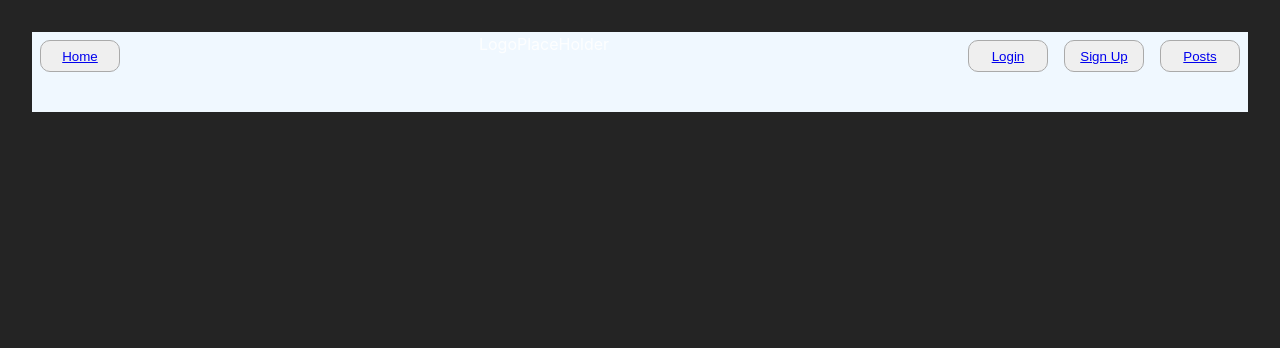
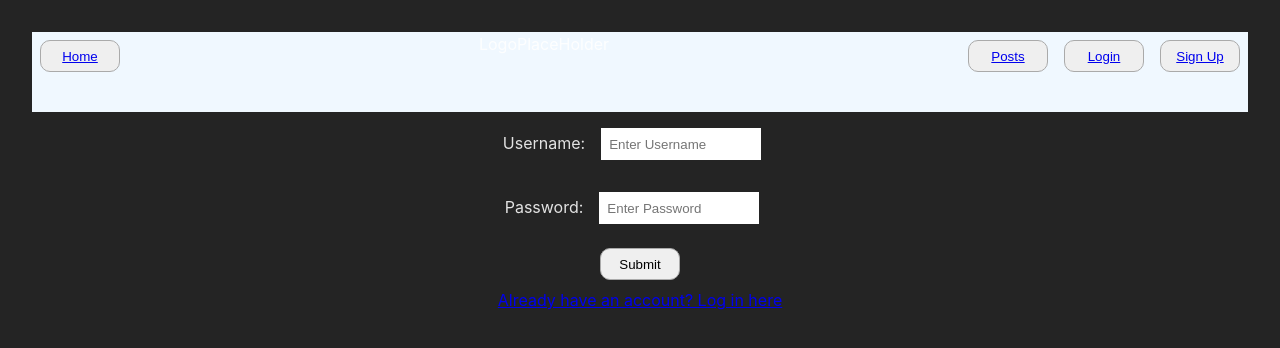
Before and after one commit to Colton-Yulia/strangerthingsgroupproject, a React (Vite) app: page /login in a window 1280 px wide. Shown: the top 348 px of the page. Built offline with nearby package versions, Linux system fonts and the light colour scheme; no server answers.

Commit message:
refactored login/register user

```diff
--- a/src/App.jsx
+++ b/src/App.jsx
@@ -6,13 +6,22 @@ import SinglePost from "./components/SinglePost";
 import NavBar from "./components/NavBar";
 import NewPost from "./components/NewPost";
 import HomePage from "./components/HomePage";
-// import Login from "./components/Login";
-// import Register from "./components/Register";
+import Login from "./components/Login";
+import Register from "./components/Register";
 
 function App() {
   const COHORT_NAME = "2209-FTB-ET-WEB-FT";
   const BASE_URL = `https://strangers-things.herokuapp.com/api/${COHORT_NAME}`;
   const [allPosts, setAllPosts] = useState([]);
+  const [isLoggedIn, setIsLoggedIn] = useState(false);
+
+  useEffect(() => {
+    const token = localStorage.getItem("token");
+    console.log(token);
+    if (token) {
+      setIsLoggedIn(true);
+    }
+  });
 
   useEffect(() => {
     const fetchData = async () => {
@@ -29,20 +38,26 @@ function App() {
   }, []);
   return (
     <div>
-      <NavBar />
+      <NavBar isLoggedIn={isLoggedIn} setIsLoggedIn={setIsLoggedIn} />
       <Routes>
         <Route path="/posts" element={<PostsList allPosts={allPosts} />} />
         <Route path="/newpost" element={<NewPost />} />
-        {/* <Route path="/login" element={<Login />} />
-        <Route path="/register" element={<Register />} /> */}
         <Route
           path="/singlepost/:id"
           element={<SinglePost allPosts={allPosts} />}
         />
+        <Route
+          path="/singlepost/"
+          element={<SinglePost allPosts={allPosts} />}
+        />
         <Route path="/" element={<HomePage />} />
         <Route
-          path="/singlepost"
-          element={<SinglePost allPosts={allPosts} />}
+          path="/login"
+          element={<Login setIsLoggedIn={setIsLoggedIn} />}
+        />
+        <Route
+          path="/register"
+          element={<Register setIsLoggedIn={setIsLoggedIn} />}
         />
       </Routes>
     </div>
--- /dev/null
+++ b/src/api-adapters/index.js
@@ -0,0 +1,67 @@
+const COHORT_NAME = "2304-FTB-ET-WEB-FT";
+const BASE_URL = `https://strangers-things.herokuapp.com/api/${COHORT_NAME}`;
+
+export const registerUser = async (username, password) => {
+  try {
+    const response = await fetch(`${BASE_URL}/users/login`, {
+      method: "POST",
+      headers: {
+        "Content-Type": "application/json",
+      },
+      body: JSON.stringify({
+        user: {
+          username: username,
+          password: password,
+        },
+      }),
+    });
+    const result = await response.json();
+    console.log(result, "result");
+    return result.data;
+  } catch (error) {
+    console.log(error);
+  }
+  return;
+};
+
+export const loginUser = async (username, password) => {
+  try {
+    const response = await fetch(`${BASE_URL}/users/register`, {
+      method: "POST",
+      headers: {
+        "Content-Type": "application/json",
+      },
+      body: JSON.stringify({
+        user: {
+          username: username,
+          password: password,
+        },
+      }),
+    });
+    const result = await response.json();
+    console.log(result, "result");
+    return result.data;
+  } catch (error) {
+    console.log(error);
+  }
+  return;
+};
+
+export const newPost = async () => {
+  try {
+    const newPost = { location, delivery, messages, active };
+    const response = await fetch(`${BASE_URL}/posts`, {
+      method: "POST",
+      headers: {
+        "Content-Type": "application/json",
+        Authorization: `Bearer ${TOKEN_STRING_HERE}`,
+      },
+      body: JSON.stringify({ post: newPost }),
+    });
+    const result = await response.json();
+    console.log(result);
+    return result;
+  } catch (err) {
+    console.error(err);
+  }
+};
--- a/src/components/HomePage.jsx
+++ b/src/components/HomePage.jsx
@@ -1,9 +1,9 @@
-import NewPost from "./NewPost";
+import "./homePage.css";
 
 const HomePage = () => {
   return (
-    <div>
-      <h1>Welcome to the upside down!</h1>
+    <div className="home-container">
+      <h1>Welcome to the Upside Down!</h1>
     </div>
   );
 };
--- a/src/components/Login.jsx
+++ b/src/components/Login.jsx
@@ -1,48 +1,65 @@
 //const BASE_URL = "https://strangers-things.herokuapp.com/api/2304-ftb-et-web-ft";
 //const COHORT_NAME = '2304-FTB-ET-WEB-FT';
+import "./login.css";
 
 import { useState } from "react";
 import { Link } from "react-router-dom";
-import { loginUser } from "../api";
+import { loginUser } from "../api-adapters";
+import { useNavigate } from "react-router-dom";
 
-const Login = (setToken, navigate) => {
+const Login = ({ setIsLoggedIn }) => {
   const [username, setUsername] = useState("");
   const [password, setPassword] = useState("");
 
-  const handleSubmit = async () => {
-    const results = await loginUser(username, password);
-    if (results.success) {
-      setToken(results.data.token);
-      window.localStorage.setItem("token", results.data.token);
+  const handleSubmit = async (e) => {
+    // e.preventDefault();
+    try {
+      const result = await loginUser(username, password);
+      console.log(result);
+      localStorage.setItem("token", result.token);
+      setIsLoggedIn(true);
       navigate("/profile");
-    } else {
-      console.log(results.error.message);
+    } catch (error) {
+      console.log(error);
     }
   };
 
   return (
+    <div>
       <form
-      onSubmit={(event) => {
-        event.preventDefault();
+        onSubmit={(e) => {
+          e.preventDefault();
           handleSubmit();
         }}
       >
+        <label>
+          Username:
           <input
             type="text"
             placeholder="Enter Username"
-        onChange={(event) => setUsername(event.target.value)}
+            value={username}
+            onChange={(e) => {
+              setUsername(e.target.value);
+            }}
           />
+        </label>
+        <label>
+          Password:
           <input
-        className="loginBtn"
             type="password"
             placeholder="Enter Password"
-        onChange={(event) => setPassword(event.target.value)}
+            value={password}
+            onChange={(e) => {
+              setPassword(e.target.value);
+            }}
           />
+        </label>
         <button type="submit" className="loginBtn">
           Submit
         </button>
-      <Link to="/register">Don't have an account? Register here</Link>
+        <Link to="/login">Already have an account? Log in here</Link>
       </form>
+    </div>
   );
 };
 
--- a/src/components/NavBar.jsx
+++ b/src/components/NavBar.jsx
@@ -1,32 +1,52 @@
-import { useState, useEffect } from "react";
-import { Routes, Route, Link } from "react-router-dom";
-import PostsList from "./PostsList";
+import { Link } from "react-router-dom";
 import "./navBar.css";
-import App from "../App";
 
-const NavBar = () => {
+const NavBar = ({ isLoggedIn, setIsLoggedIn }) => {
   return (
     <div>
+      {isLoggedIn ? (
+        <div className="nav-bar">
+          {" "}
+          <div>
+            <button className="btn">
+              <Link to="/">Home</Link>
+            </button>
+          </div>
+          <div>
+            <button className="btn">
+              <Link to="/posts">Posts</Link>
+            </button>
+            <button
+              onClick={() => {
+                setIsLoggedIn(false);
+                localStorage.removeItem("token");
+              }}
+            >
+              Log Out
+            </button>
+          </div>
+        </div>
+      ) : (
         <div className="nav-bar">
           <div>
             <button className="btn">
               <Link to="/">Home</Link>
             </button>
           </div>
-
           <div>LogoPlaceHolder</div>
           <div>
+            <button className="btn">
+              <Link to="/posts">Posts</Link>
+            </button>
             <button className="btn">
               <Link to="/login">Login</Link>
             </button>
             <button className="btn">
-            <Link to="/signup">Sign Up</Link>
-          </button>
-          <button className="btn">
-            <Link to="/posts">Posts</Link>
+              <Link to="/register">Sign Up</Link>
             </button>
           </div>
         </div>
+      )}
     </div>
   );
 };
--- a/src/components/Register.jsx
+++ b/src/components/Register.jsx
@@ -1,47 +1,63 @@
 import { useState } from "react";
 import { Link } from "react-router-dom";
-import { registerUser } from "../api";
+import { registerUser } from "../api-adapters";
+import { useNavigate } from "react-router-dom";
 
-const Register = (setToken, navigate) => {
-  // props.setToken
-  // const {setToken} = props
+const Register = ({ setIsLoggedIn }) => {
   const [username, setUsername] = useState("");
   const [password, setPassword] = useState("");
+  const navigate = useNavigate();
 
-  const handleSubmit = async () => {
-    const results = await registerUser(username, password);
-    if (results.success) {
-      setToken(results.data.token);
-      window.localStorage.setItem("token", results.data.token);
-      navigate("/profile");
-    } else {
-      console.log(results.error.message);
+  const handleSubmit = async (e) => {
+    // e.preventDefault();
+    try {
+      const result = await registerUser(username, password);
+      console.log(result);
+
+      localStorage.setItem("token", result.token);
+      setIsLoggedIn(true);
+      navigate("/posts");
+    } catch (error) {
+      console.log(error);
     }
   };
 
   return (
+    <div>
       <form
-      onSubmit={(event) => {
-        event.preventDefault();
+        onSubmit={(e) => {
+          e.preventDefault();
           handleSubmit();
         }}
       >
+        <label>
+          Username:
           <input
             type="text"
             placeholder="Enter Username"
-        onChange={(event) => setUsername(event.target.value)}
+            value={username}
+            onChange={(e) => {
+              setUsername(e.target.value);
+            }}
           />
+        </label>
+        <label>
+          Password:
           <input
-        className="loginBtn"
             type="password"
             placeholder="Enter Password"
-        onChange={(event) => setPassword(event.target.value)}
+            value={password}
+            onChange={(e) => {
+              setPassword(e.target.value);
+            }}
           />
+        </label>
         <button type="submit" className="loginBtn">
           Submit
         </button>
         <Link to="/login">Already have an account? Log in here</Link>
       </form>
+    </div>
   );
 };
 
--- /dev/null
+++ b/src/components/homePage.css
@@ -0,0 +1,6 @@
+.home-container {
+  display: flex;
+  justify-content: center;
+  align-items: center;
+  height: 15rem;
+}
--- /dev/null
+++ b/src/components/login.css
@@ -0,0 +1,13 @@
+form {
+  display: flex;
+  flex-direction: column;
+  justify-content: center;
+  align-items: center;
+}
+
+input {
+  height: 2rem;
+  width: 10rem;
+  padding: 0.5rem;
+  margin: 1rem;
+}
--- /dev/null
+++ b/src/components/postList.css
@@ -0,0 +1,8 @@
+.post-list-body {
+  display: flex;
+  flex-direction: row;
+}
+
+li {
+  list-style: none;
+}
```
Also changed, not shown: src/components/NewPost.jsx (+4 -5 lines), src/components/PostsList.jsx (+27 -6 lines). Lines whose indentation alone changed are shown as unchanged.
